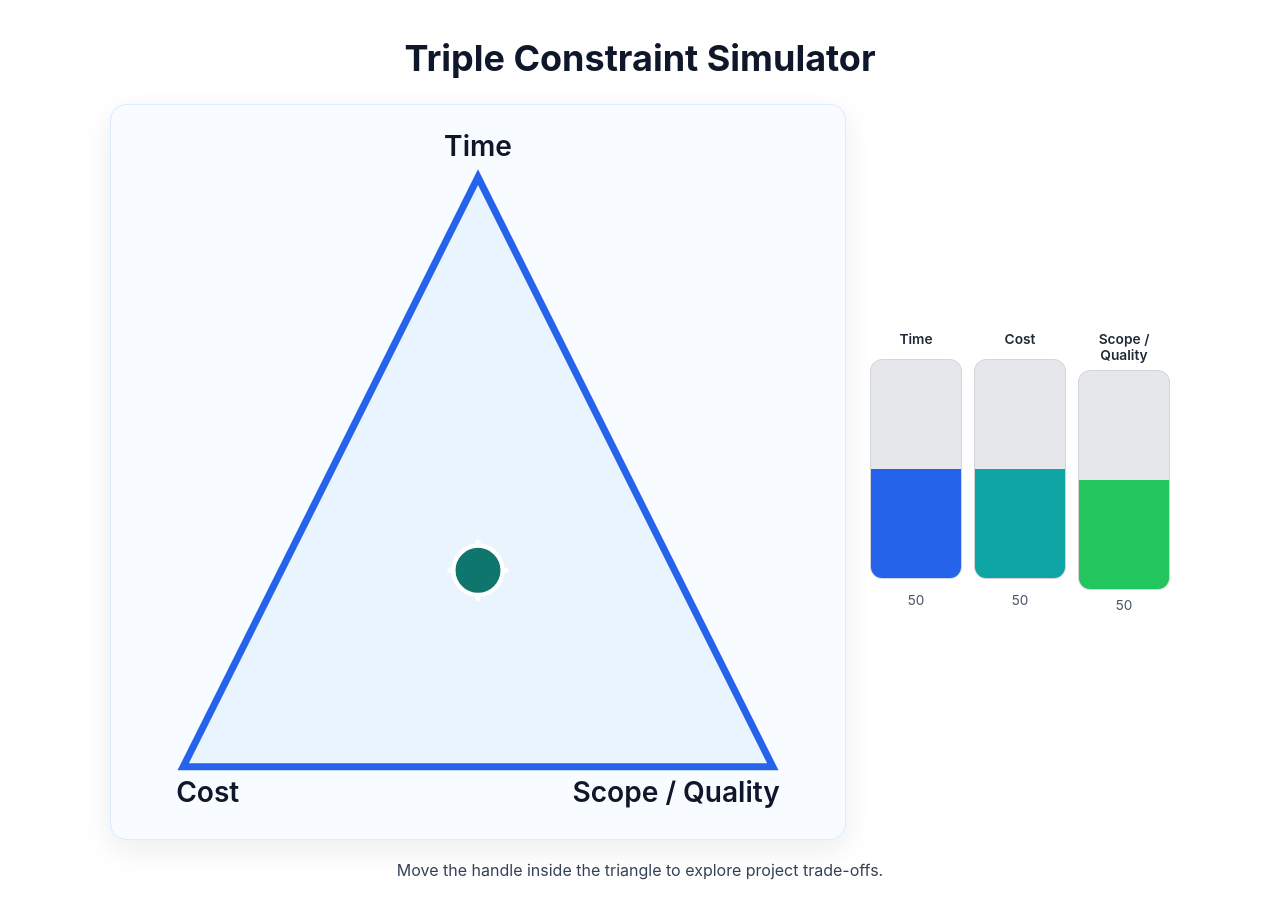
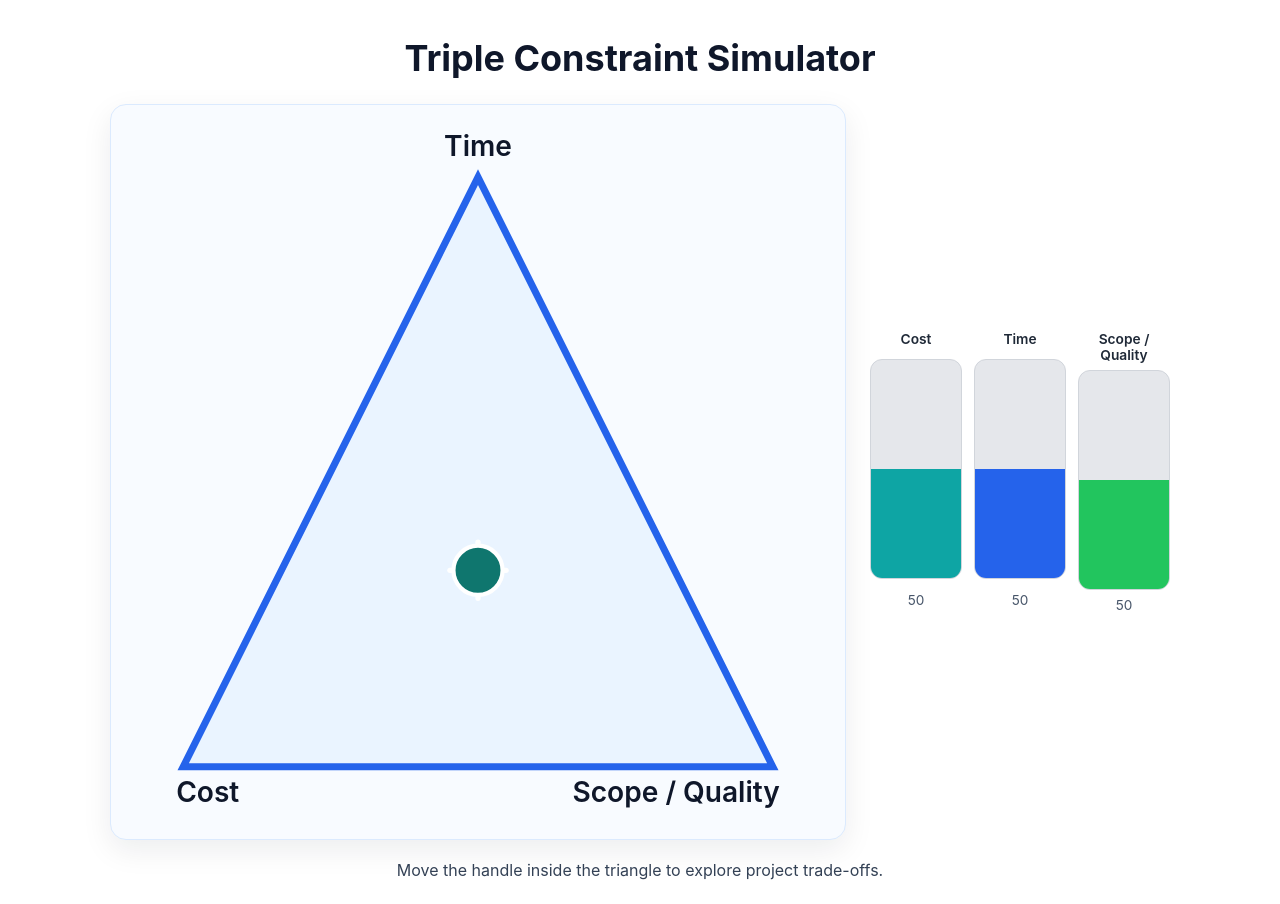
Before and after one commit to candiedcandidate/pm-triangle-prototype, a React (Vite) app: page / in a window 1280 px wide. Built offline with nearby package versions, Linux system fonts and the light colour scheme.

Commit message:
Swap Time and Cost gauge order
Agent-Logs-Url: https://github.com/candiedcandidate/pm-triangle-prototype/sessions/f40533bc-9bf0-45a3-b671-9336e63452d5

Co-authored-by: candiedcandidate <275355817+candiedcandidate@users.noreply.github.com>

```diff
--- a/src/components/TriangleSimulator.tsx
+++ b/src/components/TriangleSimulator.tsx
@@ -119,8 +119,8 @@ function TriangleSimulator() {
       </div>
 
       <div className="bars-panel" aria-live="polite">
+        <ConstraintBar label="Cost" value={values.cost} color="#0ea5a4" />
         <ConstraintBar label="Time" value={values.time} color="#2563eb" />
-        <ConstraintBar label="Cost" value={values.cost} color="#0ea5a4" />
         <ConstraintBar
           label="Scope / Quality"
           value={values.scope}
```
